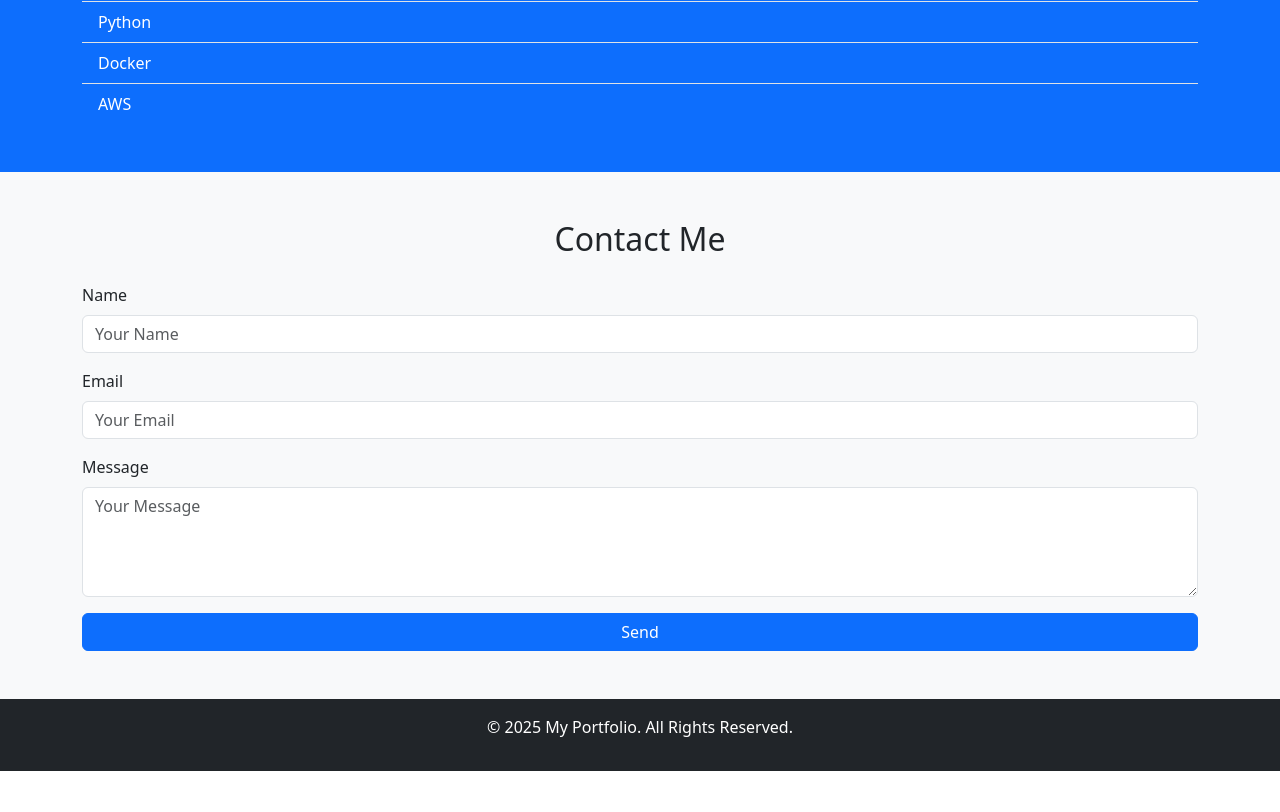
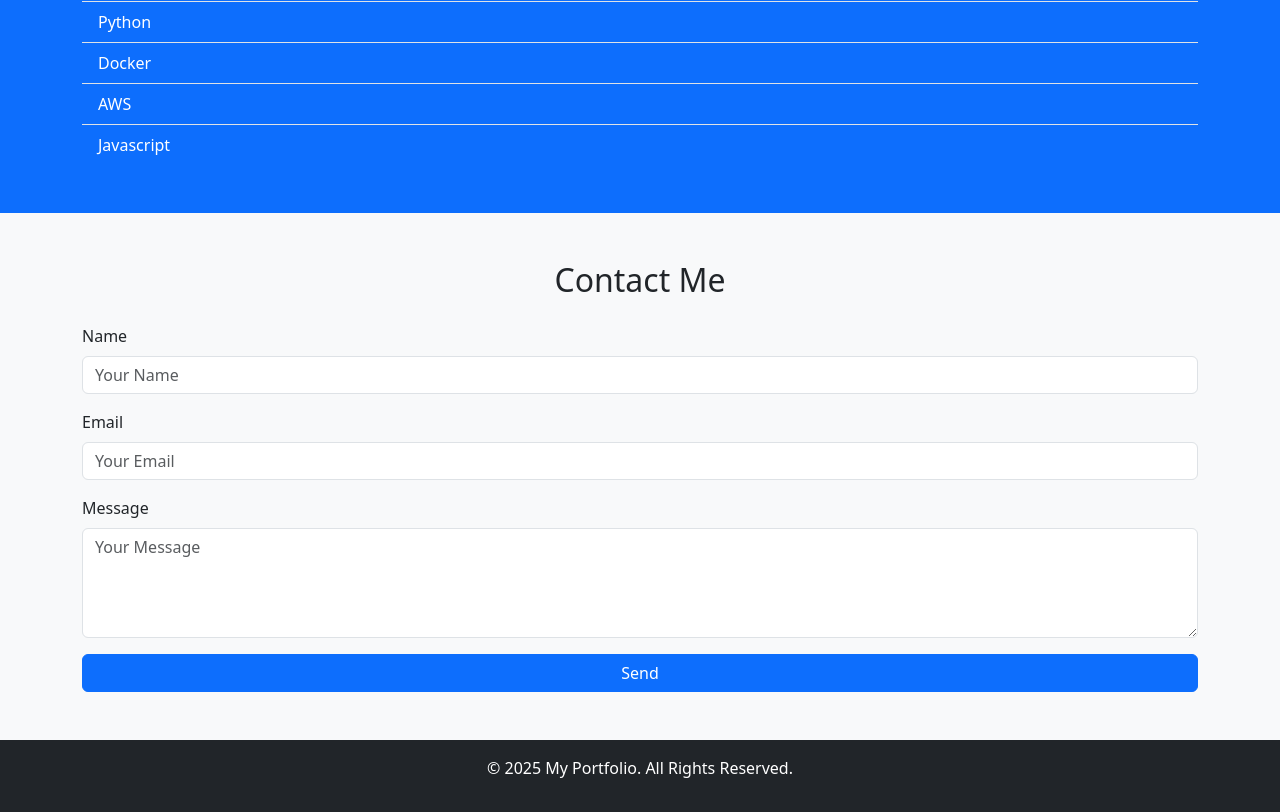
Before and after one commit to metiko/my-portfolio, a React (Create React App) app: page / in a window 1280 px wide. Shown: the part 1020-1832 px from the top of the page. Before the commit the page ends 1791 px from the top, so only its background shows below. Built offline with nearby package versions, Linux system fonts and the light colour scheme.

Commit message:
edit skil

```diff
--- a/src/components/skills.js
+++ b/src/components/skills.js
@@ -11,6 +11,7 @@ function Skills() {
           <li className="list-group-item bg-primary text-white">Python</li>
           <li className="list-group-item bg-primary text-white">Docker</li>
           <li className="list-group-item bg-primary text-white">AWS</li>
+          <li className="list-group-item bg-primary text-white">Javascript</li>
         </ul>
       </div>
     </section>
```
